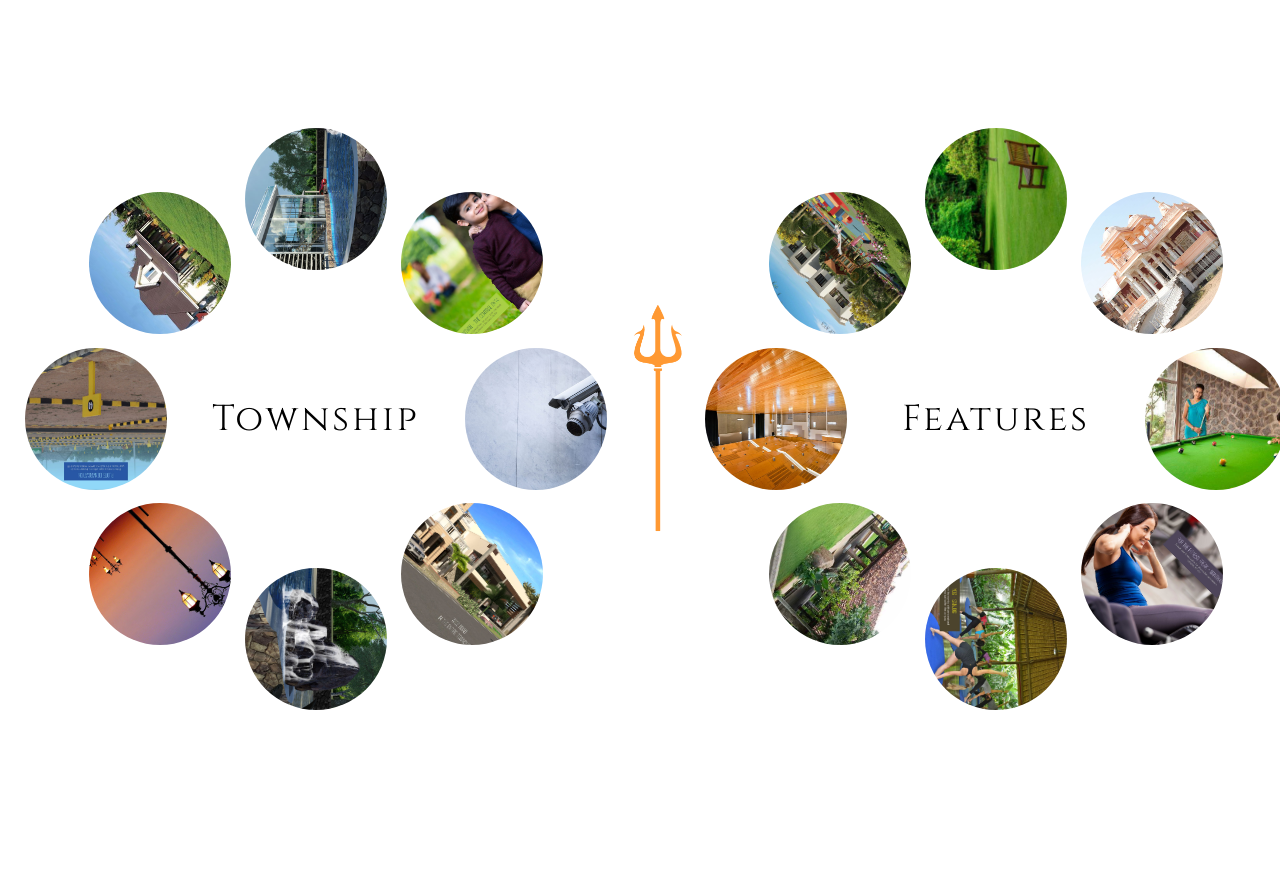
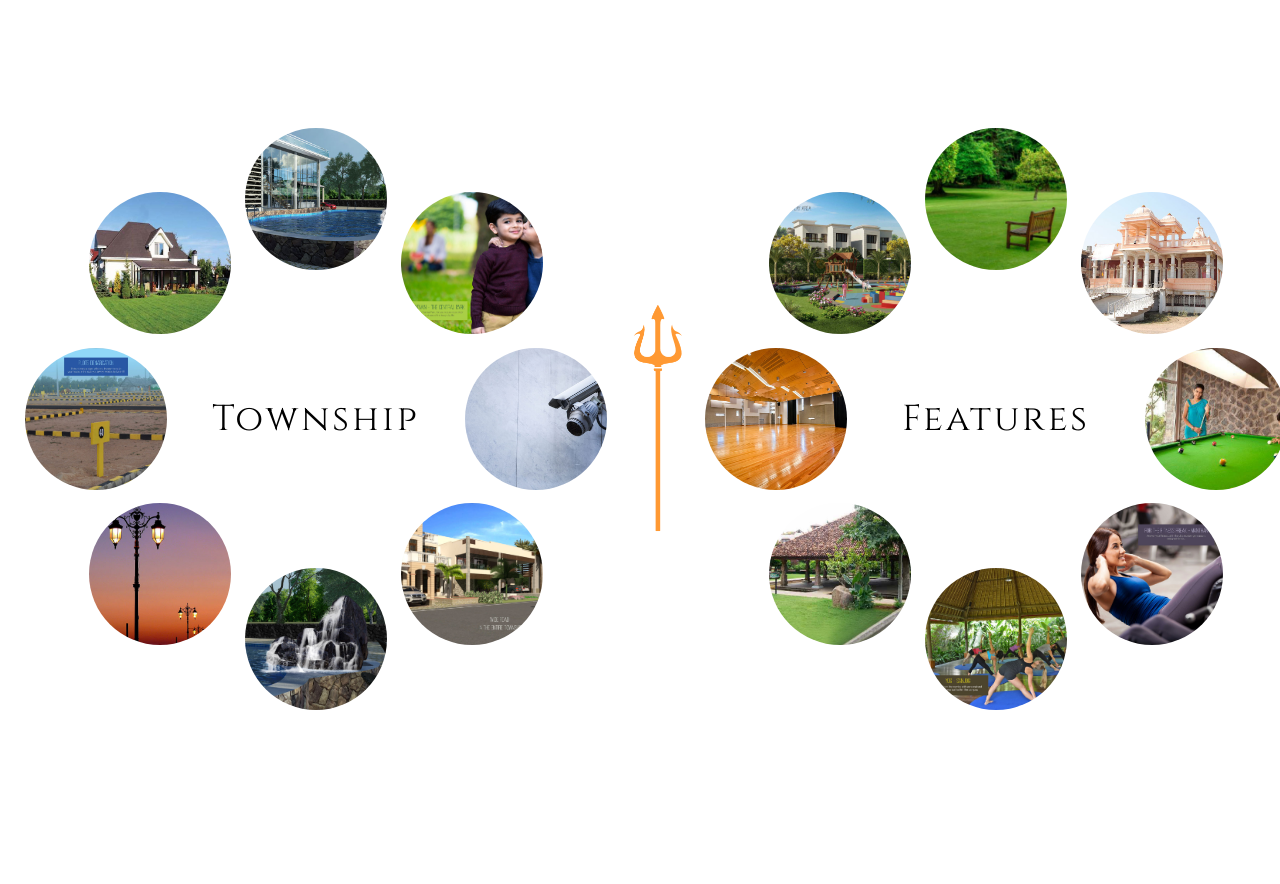
Before and after one commit to DiamondOreDev/renderboxx-redefine, a React (Vite) app: page /haridwarparadise in a window 1280 px wide. Shown: the part 2020-2904 px from the top of the page. Built offline with nearby package versions, Linux system fonts and the light colour scheme; a web font is replaced by a local one.

Commit message:
features

```diff
--- a/src/Components/Project1Haridwarparadise/FeatureSection.jsx
+++ b/src/Components/Project1Haridwarparadise/FeatureSection.jsx
@@ -87,7 +87,7 @@ const FeatureSection = () => {
             height: `${imageSize}px`,
             top: `${y}px`,
             left: `${x}px`,
-            transform: `rotate(${angle}deg)`,
+            transform: 'rotate(0deg)' ,
             transition: "transform 0.3s ease-in-out",
           }}
           onClick={() => handleFeatureClick(feature)}
```
